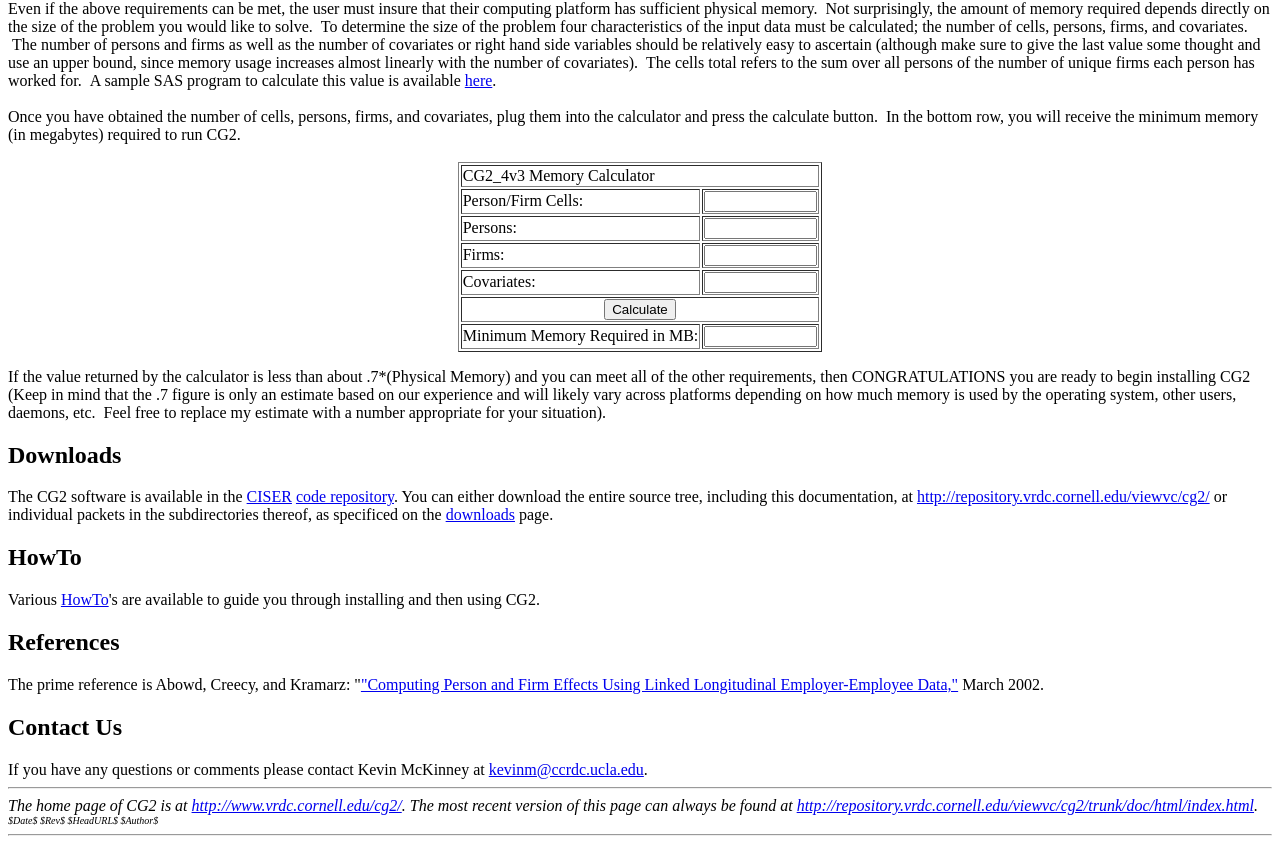
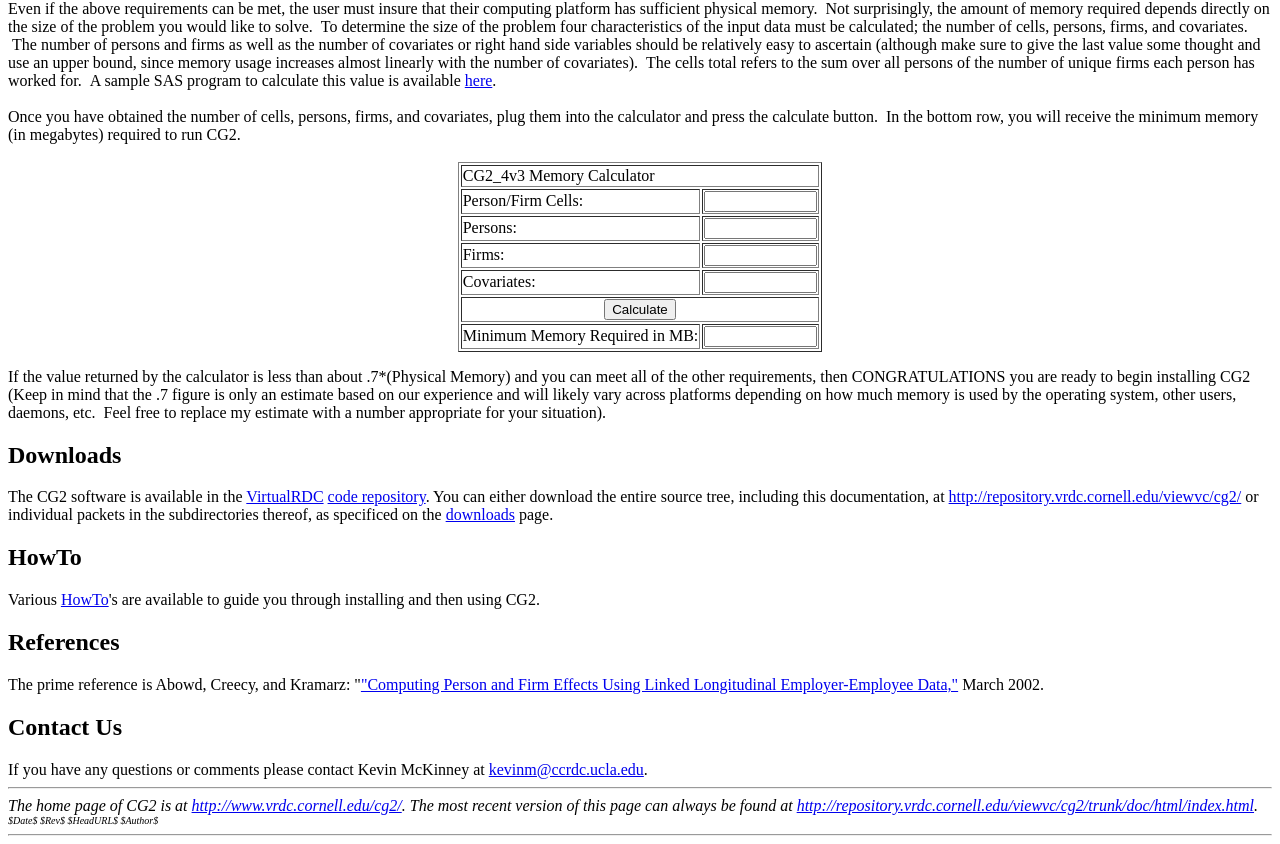
Before and after one commit to labordynamicsinstitute/cg2, a plain HTML site: page doc/html/index.html in a window 1280 px wide. Shown: the part 843-1687 px from the top of the page. Drawn offline with Linux system fonts and the light colour scheme.

Commit message:
Long overdue changes to the old CISER URL components. CG2 is no longer hosted at CISER (one missed).

```diff
--- a/doc/html/index.html
+++ b/doc/html/index.html
@@ -211,7 +211,7 @@ situation).<br>
 
 <h2><a name="Downloads"></a>Downloads</h2>
 
-The CG2 software is available in the <a href="http://www.vrdc.cornell.edu">CISER</a> <a href="http://repository.vrdc.cornell.edu/viewvc/cg2/trunk">code
+The CG2 software is available in the <a href="http://www.vrdc.cornell.edu">VirtualRDC</a> <a href="http://repository.vrdc.cornell.edu/viewvc/cg2/trunk">code
 repository</a>. You can either download the entire source tree,
 including this documentation, at <a href="http://repository.vrdc.cornell.edu/viewvc/cg2/trunk.tar.gz?view=tar">http://repository.vrdc.cornell.edu/viewvc/cg2/</a>
 or individual packets in the subdirectories thereof, as specificed on
```
